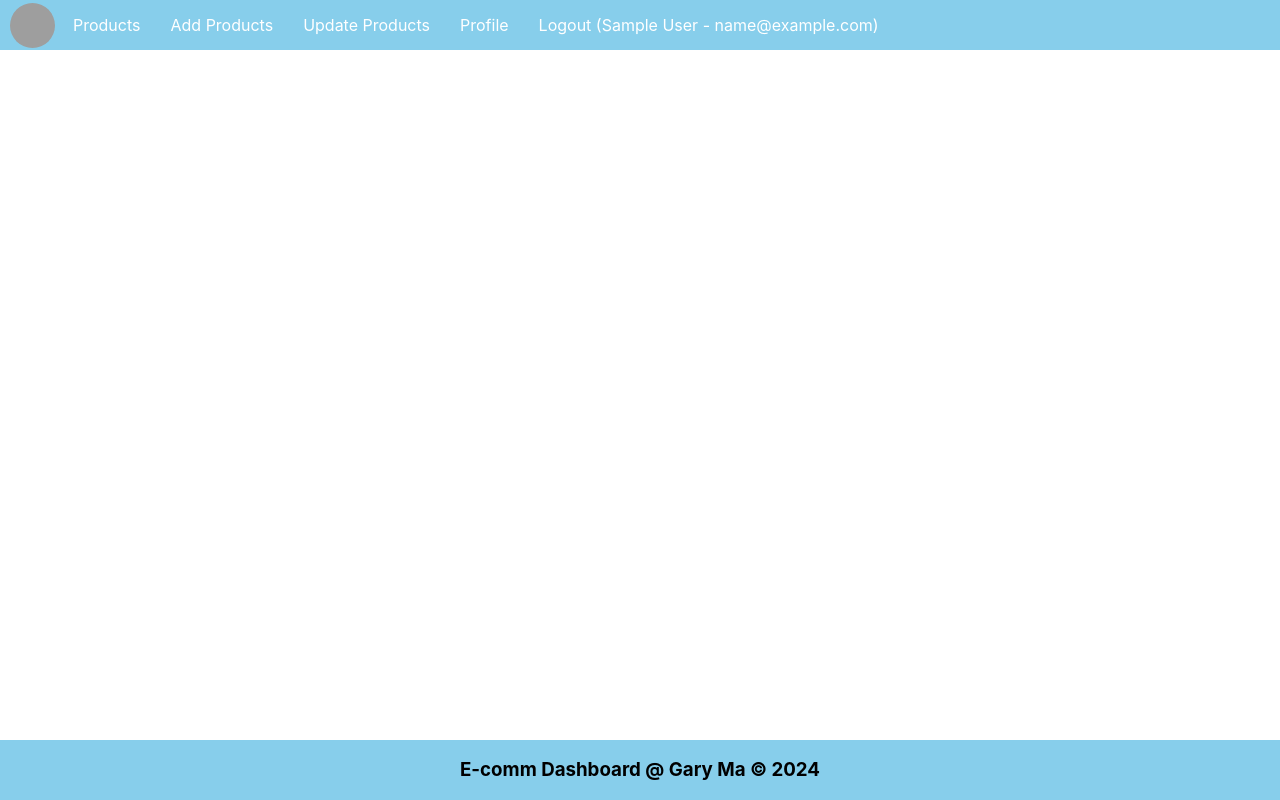
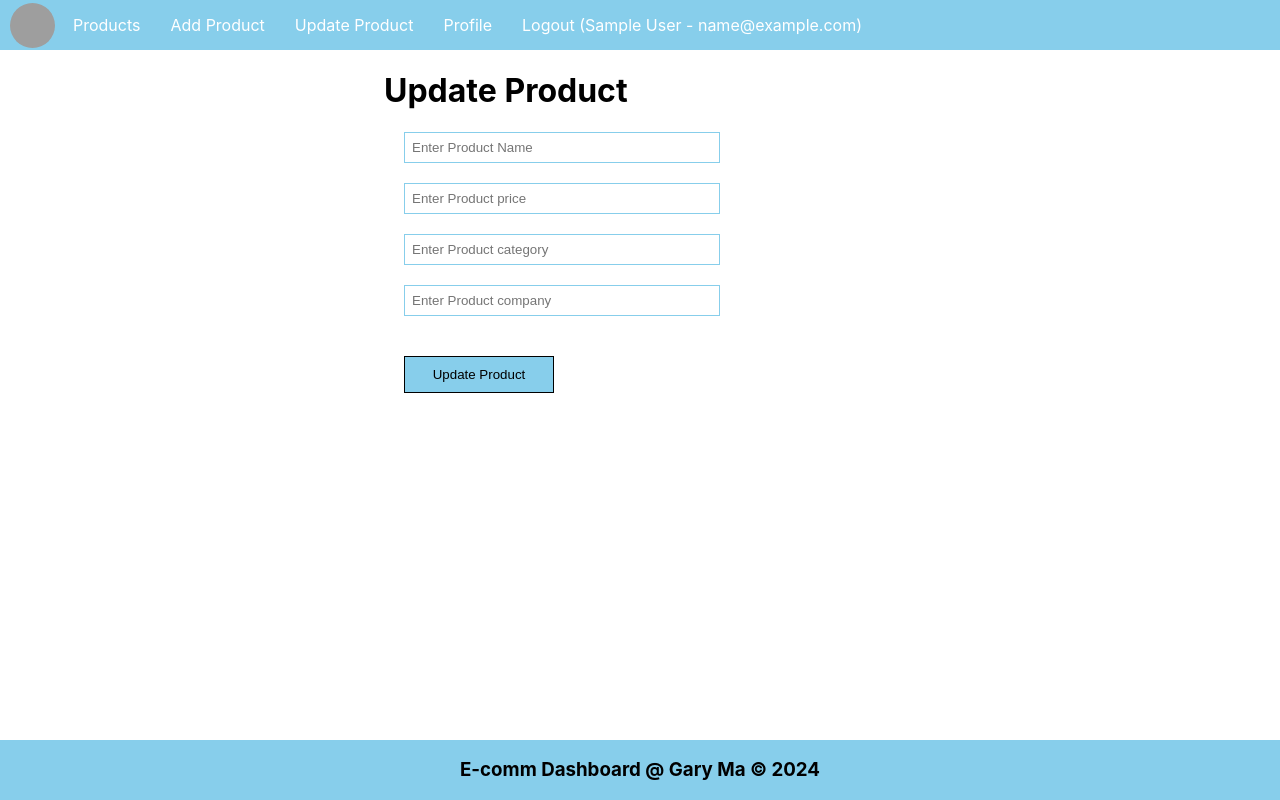
Before and after one commit to garymar2007/MERN-Stack-Project, a React (Create React App) app in the folder frontend/: page /update/1 in a window 1280 px wide. Built offline with nearby package versions, Linux system fonts and the light colour scheme; no server answers; sample sign-in values are in the browser's storage; grey boxes are pictures that could not be loaded.

Commit message:
Added update product for FE and BE

```diff
--- a/frontend/src/App.js
+++ b/frontend/src/App.js
@@ -7,6 +7,7 @@
 import Login from './components/Login';
 import AddProduct from './components/AddProduct';
 import ProductList from './components/ProductList';
+import UpdateProduct from './components/UpdateProduct';
 
 function App() {
   return (
@@ -17,7 +18,7 @@
           <Route element={<PrivateComponent/>}>
             <Route path="/" element={<ProductList/>} />
             <Route path="/add" element={<AddProduct />} />
-            <Route path="/update" element={<h1>UpdateProduct Component</h1>} />
+            <Route path="/update/:id" element={<UpdateProduct />} />
             <Route path="/logout" element={<h1>Logout Component</h1>} />
             <Route path="/profile" element={<h1>Profile Component</h1>} />
           </Route>
--- a/frontend/src/components/Nav.js
+++ b/frontend/src/components/Nav.js
@@ -18,8 +18,8 @@
                 auth ?
                 <ul className="nav-ul">
                 <li><Link to="/">Products</Link></li>
-                <li><Link to="/add">Add Products</Link></li>
-                <li><Link to="/update">Update Products</Link></li>
+                <li><Link to="/add">Add Product</Link></li>
+                <li><Link to="/update">Update Product</Link></li>
                 <li><Link to="/profile">Profile</Link></li>
                 <li><Link onClick={logout} to="/login">Logout ({JSON.parse(auth).name} - {JSON.parse(auth).email})</Link></li>
                 </ul>
--- a/frontend/src/components/ProductList.js
+++ b/frontend/src/components/ProductList.js
@@ -1,4 +1,5 @@
 import React, { useState, useEffect } from 'react';
+import { Link } from 'react-router-dom';
 
 const ProductList = () => {
     const [products, setProducts] = useState([]);
@@ -49,7 +50,10 @@
                         <li>{item.price}</li>
                         <li>{item.category}</li>
                         <li>{item.company}</li>
-                        <li><button className="deleteButton" onClick={()=>deleteProduct(item._id)}>Delete</button></li>
+                        <li>
+                            <button className="deleteButton" onClick={()=>deleteProduct(item._id)}>Delete</button>
+                            <Link to={"/update/" + item._id}>Update</Link>
+                        </li>
                     </ul>
                 )
             }
--- /dev/null
+++ b/frontend/src/components/UpdateProduct.js
@@ -0,0 +1,71 @@
+import React, { useState, useEffect } from "react";
+import { useNavigate, useParams } from "react-router-dom";
+
+const UpdateProduct = () => {
+    const [name, setName] = useState("");
+    const [price, setPrice] = useState("");
+    const [category, setCategory] = useState("");
+    const [company, setCompany] = useState("");
+    const [error, setError] = useState(false);
+    const params = useParams();
+    const navigate = useNavigate();
+
+    useEffect(() => {
+        getProductDetails();
+    }, []);
+
+    const getProductDetails = async (id) => {
+        console.warn(params.id);
+        let result = await fetch(`http://localhost:5000/product/${params.id}`, {
+            method: "Get"
+        })
+        result = await result.json();
+        console.warn(result);
+        setName(result.name);
+        setPrice(result.price);
+        setCategory(result.category);
+        setCompany(result.company);
+    }
+
+    const updateProduct = async () =>{
+        if (!name || !price || !company || !category) {
+            setError(true);
+            return false;
+        }
+        let data = await fetch(`http://localhost:5000/product/${params.id}/update-product`, {
+            method: 'put',
+            body: JSON.stringify({name, price, category, company}),
+            headers:{
+                'Content-Type': 'application/json'
+            }
+        });
+        data = await data.json();
+        navigate('/');
+    }
+
+    return(
+        <div className='product'>
+            <h1>Update Product</h1>
+            <input className="inputBox" type="text" placeholder="Enter Product Name"
+            value={name} onChange={(e) => setName(e.target.value)}
+            />
+            { error && !name && <span className="invalid-input">Enter valid name</span>}
+            <input className="inputBox" type="text" placeholder="Enter Product price"
+            value={price} onChange={(e) => setPrice(e.target.value)}
+            />
+            { error && !price && <span className="invalid-input">Enter valid price</span>}
+            <input className="inputBox" type="text" placeholder="Enter Product category"
+            value={category} onChange={(e) => setCategory(e.target.value)}
+            />
+            { error && !category && <span className="invalid-input">Enter valid category</span>}
+            <input className="inputBox" type="text" placeholder="Enter Product company"
+            value={company} onChange={(e) => setCompany(e.target.value)}
+            />
+            { error && !company && <span className="invalid-input">Enter valid company</span>}
+
+            <button onClick={updateProduct} className="appButton">Update Product</button>
+        </div>
+    )
+}
+
+export default UpdateProduct;
```
Also changed, not shown: 1 other file (tests, documents, lock files or other folders).
